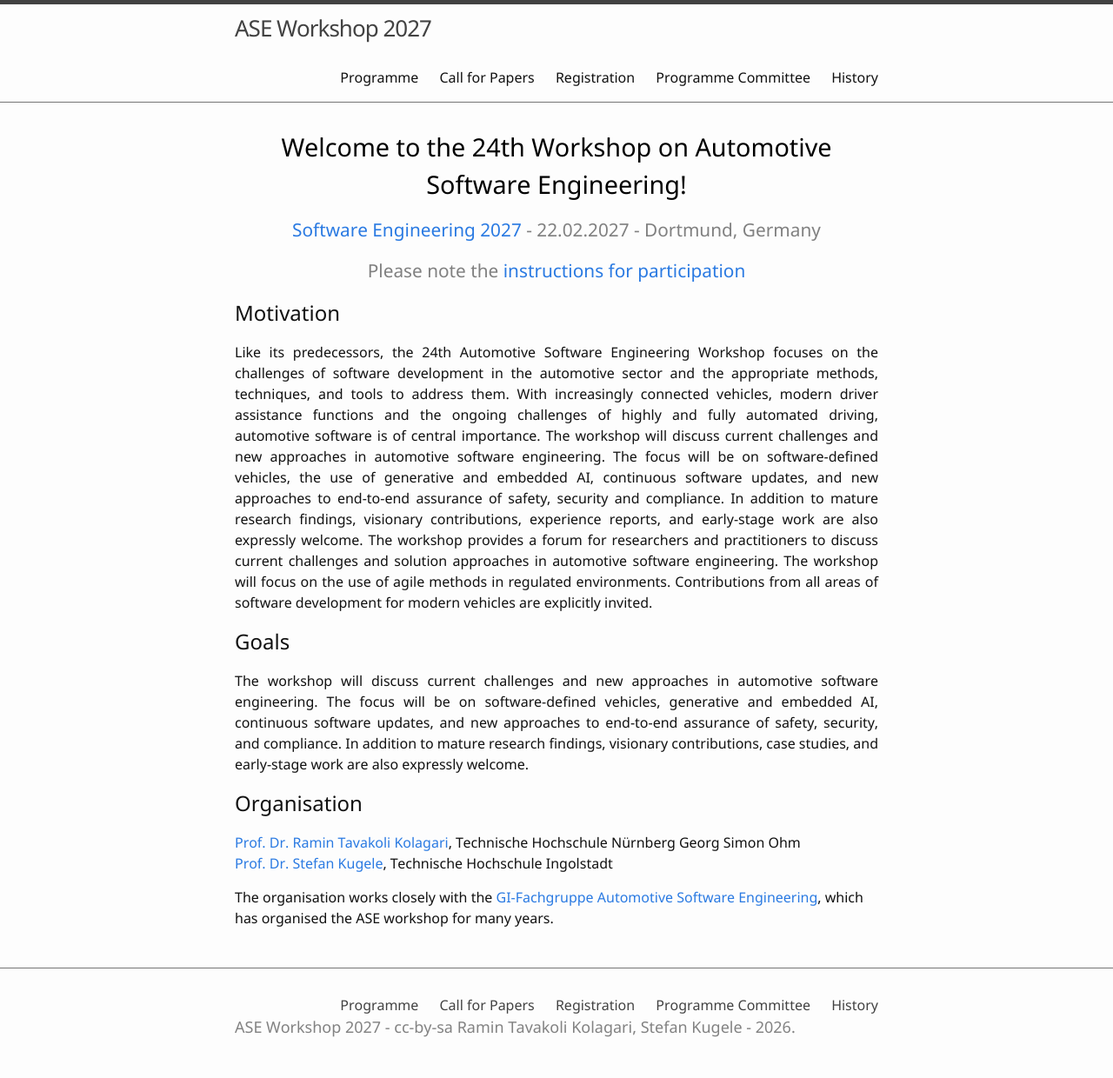
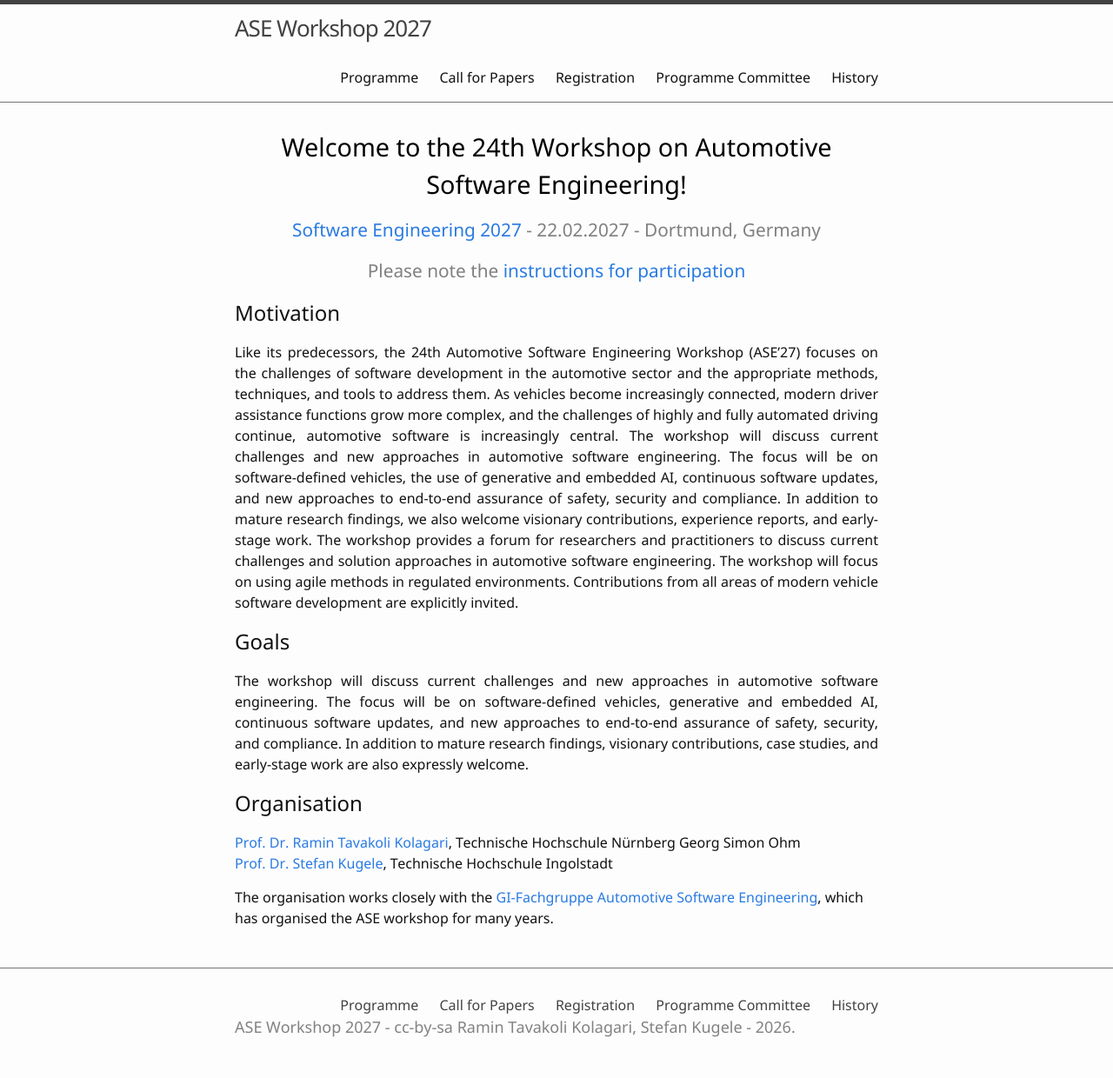
Before and after one commit to ASE-Workshop/2027, a Jekyll site: the page built from index.md, in a window 1280 px wide. Shown: the whole page at 87% size. Built offline with Jekyll 4.4.1, drawn with Linux system fonts in a browser that asks for light colours.

Commit message:
Update index.md

```diff
--- a/index.md
+++ b/index.md
@@ -13,10 +13,10 @@ Please note the [instructions for participation](https://se2026.inf.unibe.ch/en/
 
 ## Motivation
 
-Like its predecessors, the 24th Automotive Software Engineering Workshop focuses on the challenges of software development in the automotive sector and the appropriate methods, techniques, and tools to address them.
-With increasingly connected vehicles, modern driver assistance functions and the ongoing challenges of highly and fully automated driving, automotive software is of central importance.
-The workshop will discuss current challenges and new approaches in automotive software engineering. The focus will be on software-defined vehicles, the use of generative and embedded AI, continuous software updates, and new approaches to end-to-end assurance of safety, security and compliance. In addition to mature research findings, visionary contributions, experience reports, and early-stage work are also expressly welcome.
-The workshop provides a forum for researchers and practitioners to discuss current challenges and solution approaches in automotive software engineering. The workshop will focus on the use of agile methods in regulated environments. Contributions from all areas of software development for modern vehicles are explicitly invited.
+Like its predecessors, the 24th Automotive Software Engineering Workshop (ASE'27) focuses on the challenges of software development in the automotive sector and the appropriate methods, techniques, and tools to address them.
+As vehicles become increasingly connected, modern driver assistance functions grow more complex, and the challenges of highly and fully automated driving continue, automotive software is increasingly central.
+The workshop will discuss current challenges and new approaches in automotive software engineering. The focus will be on software-defined vehicles, the use of generative and embedded AI, continuous software updates, and new approaches to end-to-end assurance of safety, security and compliance. In addition to mature research findings, we also welcome visionary contributions, experience reports, and early-stage work.
+The workshop provides a forum for researchers and practitioners to discuss current challenges and solution approaches in automotive software engineering. The workshop will focus on using agile methods in regulated environments. Contributions from all areas of modern vehicle software development are explicitly invited.
 {: style="text-align: justify"}
 
 ## Goals
```
